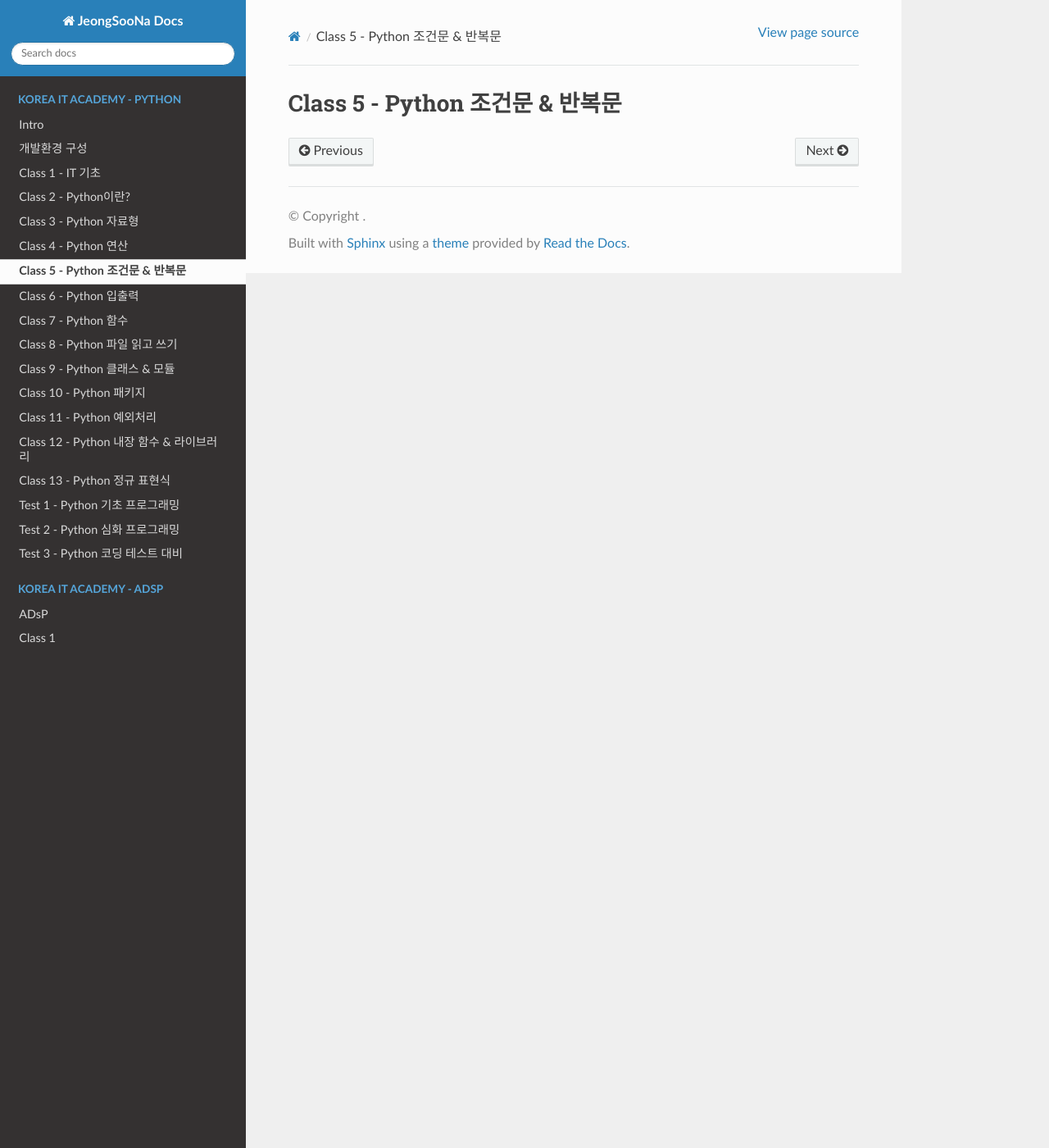
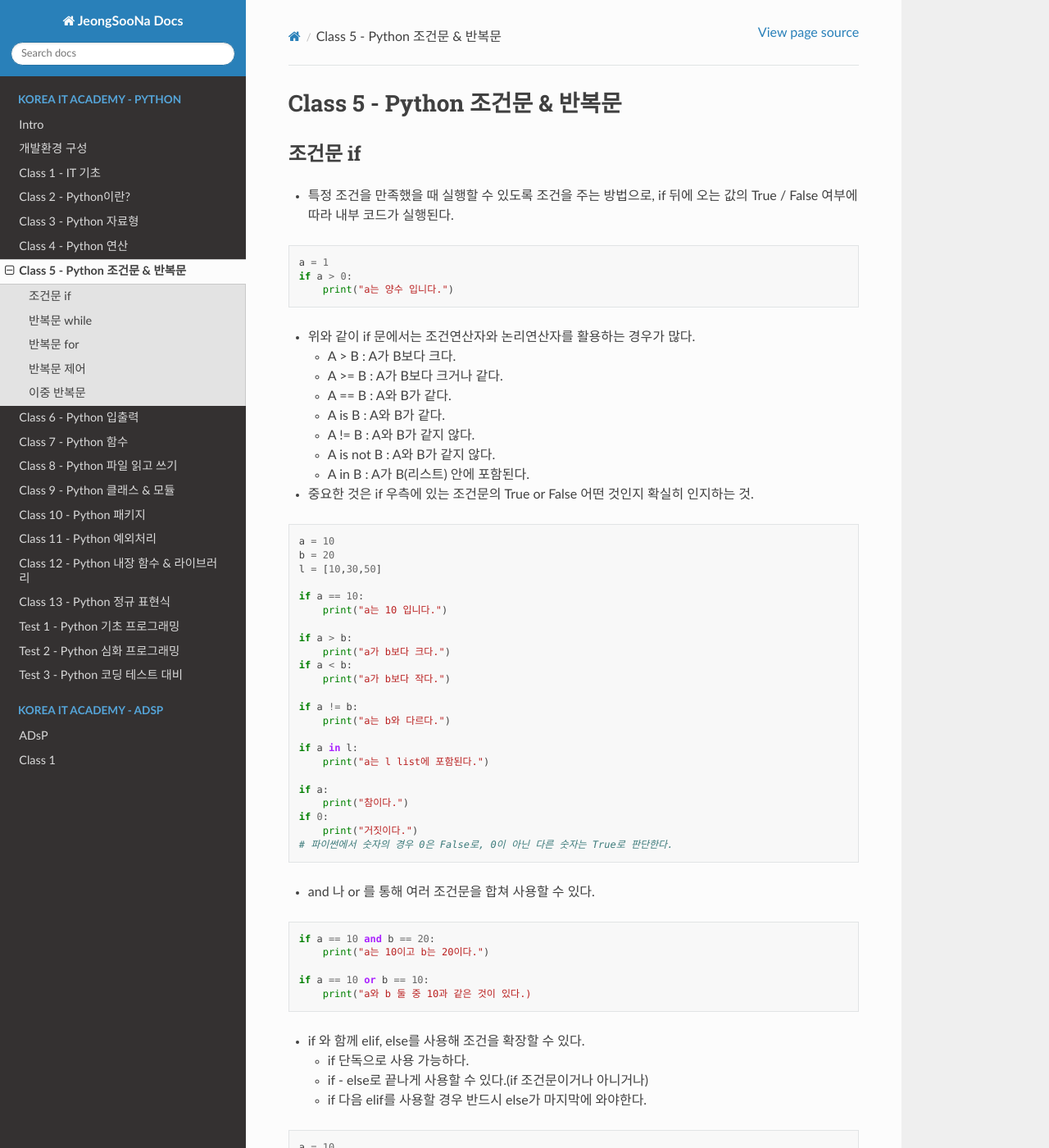
Before and after one commit to JeongSooNa/JeongSooNa-Docs, a Sphinx documentation site: the page built from docs/Korea_IT_Academy-Python/class_5.md, in a window 1280 px wide and 1400 px high. Shown: the whole window at 82% size. Built offline with Sphinx 7.4.7 and the Read the Docs theme 3.1.0, drawn with Linux system fonts in a browser that asks for light colours; some of the changed text lies outside the part shown.

Commit message:
update docs

````diff
--- a/docs/Korea_IT_Academy-Python/class_5.md
+++ b/docs/Korea_IT_Academy-Python/class_5.md
@@ -1 +1,146 @@
 # Class 5 - Python 조건문 & 반복문
+
+### 조건문 if
+
+- 특정 조건을 만족했을 때 실행할 수 있도록 조건을 주는 방법으로, if 뒤에 오는 값의 True / False 여부에 따라 내부 코드가 실행된다.
+```py
+a = 1
+if a > 0:
+    print("a는 양수 입니다.")
+```
+
+- 위와 같이 if 문에서는 조건연산자와 논리연산자를 활용하는 경우가 많다.
+    - A > B : A가 B보다 크다.
+    - A >= B : A가 B보다 크거나 같다.
+    - A == B : A와 B가 같다.
+    - A is B : A와 B가 같다.
+    - A != B : A와 B가 같지 않다.
+    - A is not B : A와 B가 같지 않다.
+    - A in B : A가 B(리스트) 안에 포함된다.
+
+- 중요한 것은 if 우측에 있는 조건문의 True or False 어떤 것인지 확실히 인지하는 것.
+
+```py
+a = 10
+b = 20
+l = [10,30,50]
+
+if a == 10:
+    print("a는 10 입니다.")
+
+if a > b:
+    print("a가 b보다 크다.")
+if a < b:
+    print("a가 b보다 작다.")
+
+if a != b:
+    print("a는 b와 다르다.")
+
+if a in l:
+    print("a는 l list에 포함된다.")
+
+if a:
+    print("참이다.")
+if 0:
+    print("거짓이다.")
+# 파이썬에서 숫자의 경우 0은 False로, 0이 아닌 다른 숫자는 True로 판단한다.
+```
+
+- and 나 or 를 통해 여러 조건문을 합쳐 사용할 수 있다.
+
+```py
+if a == 10 and b == 20:
+    print("a는 10이고 b는 20이다.")
+
+if a == 10 or b == 10:
+    print("a와 b 둘 중 10과 같은 것이 있다.)
+```
+
+- if 와 함께 elif, else를 사용해 조건을 확장할 수 있다.
+    - if 단독으로 사용 가능하다.
+    - if - else로 끝나게 사용할 수 있다.(if 조건문이거나 아니거나)
+    - if 다음 elif를 사용할 경우 반드시 else가 마지막에 와야한다.
+
+```py
+a = 10
+
+if a > 0:
+    print("a는 양수입니다.")
+elif a < 0:
+    print("a는 음수입니다.")
+else:
+    print("a는 0입니다.")
+```
+
+- 꼭 기억해야 할 점은 조건문이 True면 실행, 아니면 그냥 넘어간다는 개념!
+
+### 반복문 while
+
+- 반복문에서는 코드의 흐름을 파악하는 것이 중요하다.
+- while문 뒤의 조건문이 True인 경우 내부 코드를 계속해서 반복하는 기능
+
+```py
+while True:
+    print("!!!")
+    # 무한 루프에 걸리게 된다.
+```
+
+- 반드시 특정 조건을 통해 while문이 종료될 수 있도록 코드를 작성하는 것이 중요하다.
+
+```py
+count = 0
+
+while count == 10:
+    print(count)
+    count += 1
+```
+
+### 반복문 for
+
+```py
+for i in range(0,10):
+    print(i)
+
+for i in [1,2,3,4,5]:
+    print(i)
+
+for i in ["짱구","철수","유리","맹구","훈이"]:
+    print(i)
+```
+
+
+### 반복문 제어
+
+- 반복문을 알고리즘으로 흐름을 조정할 수 있지만 중간에 강제 중단하거나 넘어가는 기능을 넣을 수 있다.
+
+- continue : 반복문의 조건문으로 넘어간다.
+```py
+summation = 0
+for i in range(1,10):
+    if i // 2 == 0:
+        continue
+    summation += i
+summation
+```
+
+- break : 반복문을 종료한다.
+```py
+a = 5
+for i in range(0,10):
+    if i == a:
+        print("a는" + str(i) + "다!")
+        break
+    print(i)
+```
+
+### 이중 반복문
+
+- 반복문을 중첩해 사용할 수 있다.
+- 헷갈릴 수 있으나 자주 사용하는 방법으로 알고리즘 구현에 필수적인 요소이다.
+
+```py
+for i in range(0,10):
+    print("i : " ,i)
+    for j in [1,2,3,4,5]:
+        print("j : ",j)
+```
````
